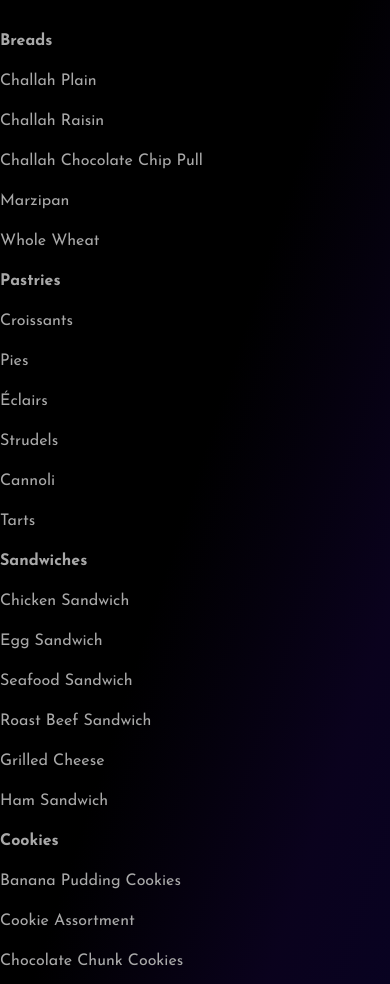
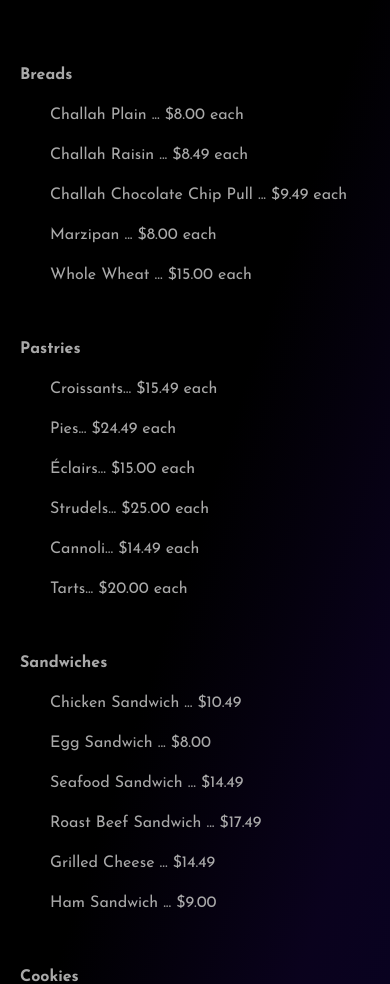
Before and after one commit to juliagranada/pastry, a plain HTML site: page pages/menu.html in a window 390 px wide. Shown: the part 123-1107 px from the top of the page. Drawn offline with nearby package versions, Linux system fonts and the light colour scheme.

Commit message:
Hice responsive la sección Menu.

```diff
--- a/pages/menu.html
+++ b/pages/menu.html
@@ -64,40 +64,38 @@
 </header>
 
 
+	<main>
 
-
-
-
-
-
-	<main>
+	<div class="menu">
 
 	<dl>
 		<p><dt>Breads</dt></p>
-			<p><dd>Challah Plain</dd></p>
-			<p><dd>Challah Raisin</dd></p>
-			<p><dd>Challah Chocolate Chip Pull</dd></p>
-			<p><dd>Marzipan</dd></p>
-			<p><dd>Whole Wheat</dd></p>
+			<p><dd>Challah Plain ... $8.00 each</dd></p>
+			<p><dd>Challah Raisin ... $8.49 each</dd></p>
+			<p><dd>Challah Chocolate Chip Pull ... $9.49 each</dd></p>
+			<p><dd>Marzipan ... $8.00 each</dd></p>
+			<p><dd>Whole Wheat ... $15.00 each</dd></p>
 		<p><dt>Pastries</dt></p>
-			<p><dd>Croissants</dd></p>
-			<p><dd>Pies</dd></p>
-			<p><dd>Éclairs</dd></p>
-			<p><dd>Strudels</dd></p>
-			<p><dd>Cannoli</dd></p>
-			<p><dd>Tarts</dd></p>
+			<p><dd>Croissants... $15.49 each</dd></p>
+			<p><dd>Pies... $24.49 each</dd></p>
+			<p><dd>Éclairs... $15.00 each</dd></p>
+			<p><dd>Strudels... $25.00 each</dd></p>
+			<p><dd>Cannoli... $14.49 each</dd></p>
+			<p><dd>Tarts... $20.00 each</dd></p>
 		<p><dt>Sandwiches</dt></p>
-			<p><dd>Chicken Sandwich</dd></p>
-			<p><dd>Egg Sandwich</dd></p>
-			<p><dd>Seafood Sandwich</dd></p>
-			<p><dd>Roast Beef Sandwich</dd></p>
-			<p><dd>Grilled Cheese</dd></p>
-			<p><dd>Ham Sandwich</dd></p>
+			<p><dd>Chicken Sandwich ... $10.49</dd></p>
+			<p><dd>Egg Sandwich ... $8.00</dd></p>
+			<p><dd>Seafood Sandwich ... $14.49</dd></p>
+			<p><dd>Roast Beef Sandwich ... $17.49</dd></p>
+			<p><dd>Grilled Cheese ... $14.49</dd></p>
+			<p><dd>Ham Sandwich ... $9.00</dd></p>
 		<p><dt>Cookies</dt></p>
-			<p><dd>Banana Pudding Cookies</dd></p>
-			<p><dd>Cookie Assortment</dd></p>
-			<p><dd>Chocolate Chunk Cookies</dd></p>
+			<p><dd>Banana Pudding Cookies ... $5.00 each</dd></p>
+			<p><dd>Cookie Assortment ... $8.00 each</dd></p>
+			<p><dd>Chocolate Chunk Cookies ... $9.49 each</dd></p>
 	</dl>
+
+	</div>
 
 	</main>
 
--- a/styles/styles.css
+++ b/styles/styles.css
@@ -248,6 +248,18 @@ h2 {
 	width: 30%;
 	line-height: 30px;
 	margin-right:70px;
+}
+
+
+/* PAGE: MENU */
+
+.menu dt {
+	margin-top: 50px;
+	margin-left: 150px;
+}
+
+.menu dd {
+	margin-left: 180px;
 }
 
 
@@ -778,6 +790,14 @@ h3 {
 	margin-left: 30px;
 }
 
+.menu dt {
+	margin-left: 20px;
+}
+
+.menu dd {
+	margin-left: 50px;
+}
+
 
 
 }
@@ -932,6 +952,14 @@ h3 {
 	margin-left: 30px;
 }
 
+.menu dt {
+	margin-left: 60px;
+}
+
+.menu dd {
+	margin-left: 80px;
+}
+
 }
 
 
```
